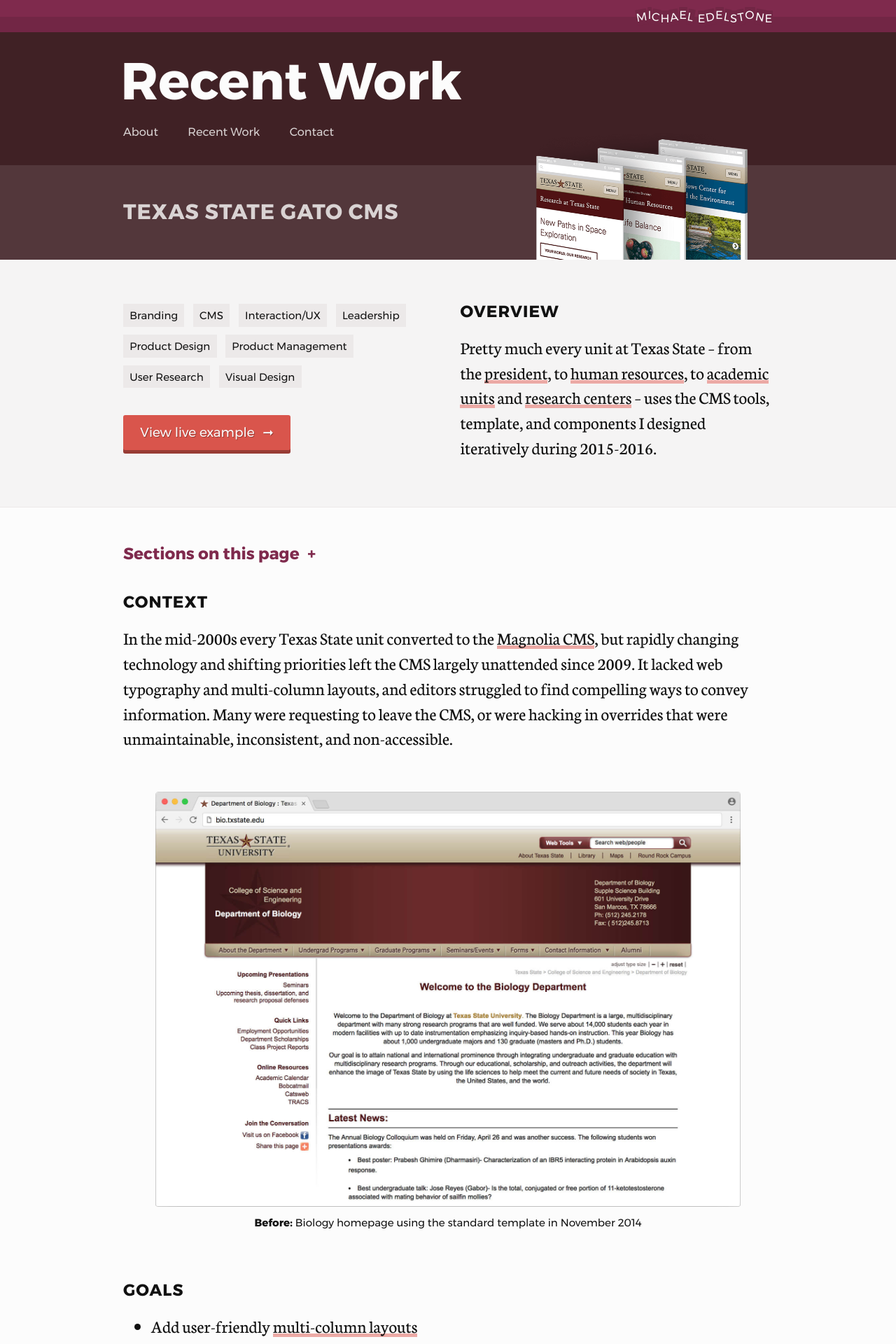
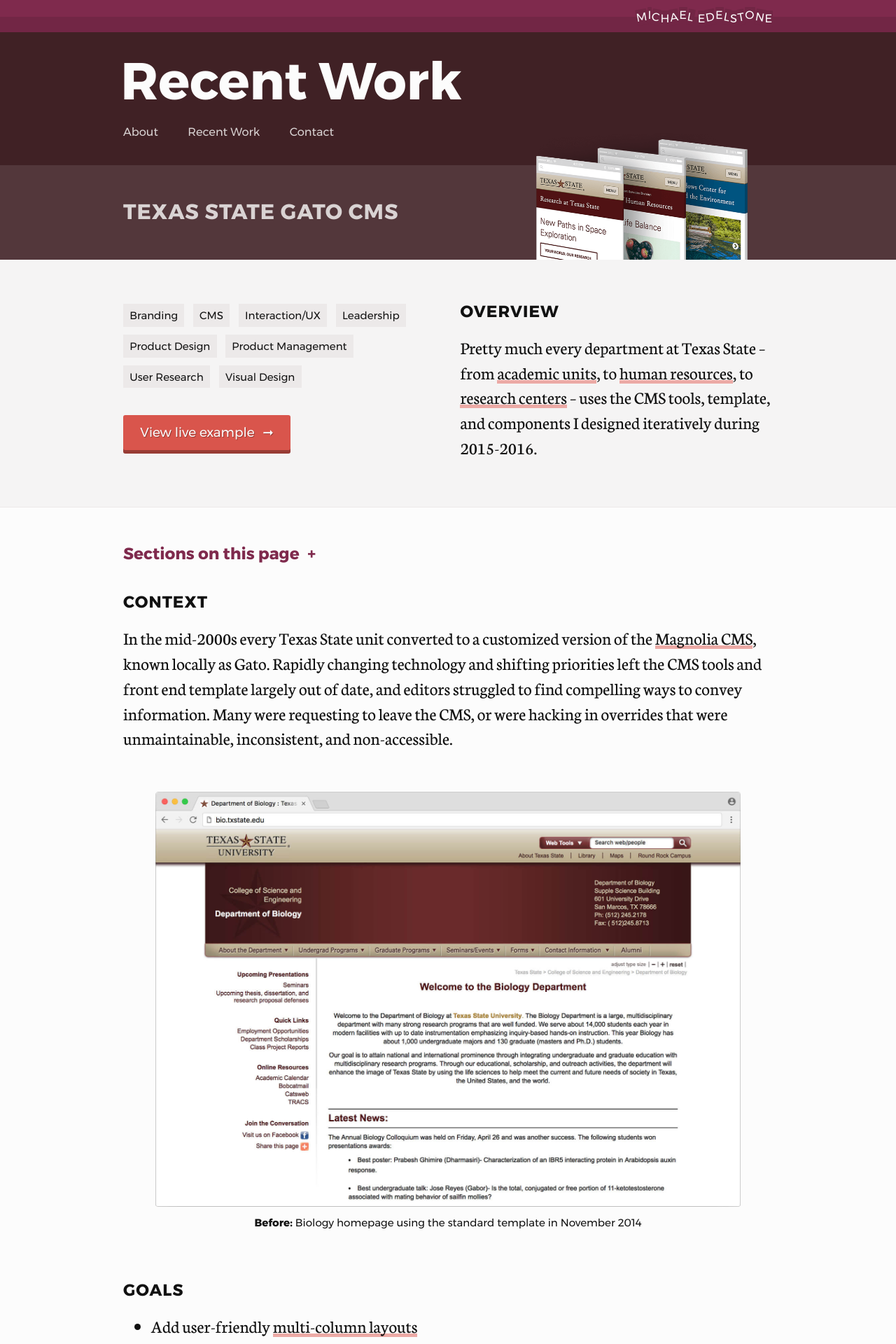
Before and after one commit to edelstone/my-website, a Jekyll site: the page built from portfolio/gato-cms.html, in a window 1280 px wide. Shown: the top 1920 px of the page at 70% size. Built offline with Jekyll 4.4.1, drawn with Linux system fonts in a browser that asks for light colours; some of the changed text lies outside the part shown.

Commit message:
primarily changes some content on the Gato CMS case study

```diff
--- a/_sass/global.scss
+++ b/_sass/global.scss
@@ -1060,8 +1060,13 @@ a.offscreen:focus, a.offscreen:active, a.offscreen:hover {
         font-size: 2.2rem;
         word-spacing: 1px;
         margin: 0 auto;
-        background: $white;
-        padding: .2rem 1rem;
+
+        span {
+          background: $white;
+          padding: .2rem 0.6rem;
+          -webkit-box-decoration-break: clone;
+          box-decoration-break: clone;
+        }
       }
     }
 
--- a/portfolio/gato-cms.html
+++ b/portfolio/gato-cms.html
@@ -35,7 +35,7 @@ button-next-link: /portfolio/texas-state-brand
 				<div class="col col-2">
 					<div class="summary-text">
 						<h2>Overview</h2>
-						<p>Pretty much every unit at Texas State – from the <a href="http://president.txstate.edu">president</a>, to <a href="http://www.hr.txstate.edu/performance-management.html">human resources</a>, to <a href="http://www.theatreanddance.txstate.edu/">academic units</a> and <a href="http://www.meadowscenter.txstate.edu/ExploreSpringLake.html">research centers</a> – uses the CMS tools, template, and components I designed iteratively during 2015-2016.</p>
+						<p>Pretty much every department at Texas State – from  <a href="http://www.theatreanddance.txstate.edu/">academic units</a>, to <a href="http://www.hr.txstate.edu/performance-management.html">human resources</a>, to <a href="http://www.meadowscenter.txstate.edu/ExploreSpringLake.html">research centers</a> – uses the CMS tools, template, and components I designed iteratively during 2015-2016.</p>
 					</div>
 				</div>
 			</div>
@@ -57,14 +57,14 @@ button-next-link: /portfolio/texas-state-brand
 							<ul>
 								<li><a href="#focus-groups">Focus groups</a></li>
 								<li><a href="#concept">Front end concept</a></li>
-								<li><a href="#prototypes">Iterative prototypes</a></li>
+								<li><a href="#prototypes">Front end prototypes</a></li>
 								<li><a href="#cms">CMS user experience</a></li>
 							</ul>
 						</li>
 						<li><a href="#improvements">Major improvements</a></li>
 						<li><a href="#features">Noteworthy features</a>
 							<ul>
-								<li><a href="#images">Images</a></li>
+								<li><a href="#images">Imagery</a></li>
 							</ul>
 						</li>
 						<li><a href="#examples">Examples</a></li>
@@ -75,7 +75,7 @@ button-next-link: /portfolio/texas-state-brand
 
 			<h2 id="context">Context</h2>
 
-			<p>In the mid-2000s every Texas State unit converted to the <a href="https://www.magnolia-cms.com/">Magnolia CMS</a>, but rapidly changing technology and shifting priorities left the CMS largely unattended since 2009. It lacked web typography and multi-column layouts, and editors struggled to find compelling ways to convey information. Many were requesting to leave the CMS, or were hacking in overrides that were unmaintainable, inconsistent, and non-accessible.
+			<p>In the mid-2000s every Texas State unit converted to a customized version of the <a href="https://www.magnolia-cms.com/">Magnolia CMS</a>, known locally as Gato. Rapidly changing technology and shifting priorities left the CMS tools and front end template largely out of date, and editors struggled to find compelling ways to convey information. Many were requesting to leave the CMS, or were hacking in overrides that were unmaintainable, inconsistent, and non-accessible.
 
 			<div class="image-group">
 				<img class="image-modal" data-featherlight="/images/old-txst-template-nov-2014.jpg" src="/images/old-txst-template-nov-2014.jpg" alt="Biology homepage in November 2014" />
@@ -94,21 +94,21 @@ button-next-link: /portfolio/texas-state-brand
 
 			<h2 id="process">Process</h2>
 
-			<p>Past digital projects were largely run by the school&#8217;s IT unit, with University Marketing contributing static graphics and brand oversight only. The complex scope of this endeavor called for new processes and collaboration methods, with the design side owning more aspects of the front end and CMS user experience than ever before – from <a href="#focus-groups">user interviews</a>, to hover effects and transitions, to breakpoints and <a href="#cms">application dialogs</a>. Our lead developer and I recently discussed this transition on <a href="https://responsivewebdesign.com/podcast/texas-state/">the RWD Podcast</a>.</p>
+			<p>Past digital projects were largely run by the school&#8217;s IT unit, with University Marketing contributing static graphics and brand oversight only. The complex scope of this endeavor required new collaboration methods, with the design side owning more aspects of the front end and CMS user experience than ever before, including <a href="#focus-groups">user interviews</a>, interactive design elements, breakpoints, and <a href="#cms">application dialogs</a>. Our lead developer and I recently discussed this transition on <a href="https://responsivewebdesign.com/podcast/texas-state/">the RWD Podcast</a>.</p>
 
 			<h3 id="focus-groups">Focus groups</h3>
 
-			<p>Texas State has 400+ websites and about 1000 decentralized editors, so there&#8217;s a lot of variation. To get a firm grasp on unit needs, and what editors expected from an updated CMS, I led a bunch of focus groups in March 2015. We reviewed a few popular content management systems, several inspirational <a href="https://www.bates.edu/">higher</a> <a href="http://www.uchicago.edu/">education</a> <a href="http://www.unr.edu/">websites</a>, and some <a href="#concept">preliminary mockups</a> I built to solicit feedback on visual design and front-end behavior.</p>
+			<p>Texas State has 450+ websites and about 2500 decentralized editors, so there&#8217;s a lot of variation. To get a firm grasp on unit needs, and what editors expected from an updated Gato CMS, I led a bunch of focus groups in March 2015. We reviewed a few popular content management systems, several inspirational higher education websites, and some <a href="#concept">preliminary mockups</a> I built to solicit feedback on visual design and front-end behavior.</p>
 
 			<div class="image-group">
 				<img class="image-modal" data-featherlight="/images/focus-group.jpg" src="/images/focus-group.jpg" alt="Focus group participants giving feedback" />
-				<p class="caption">Focus group participants give feedback on the current state of the CMS</p>
+				<p class="caption">Focus group participants give feedback on the current state of Gato</p>
 			</div>
 
 			<h3 id="concept">Front end concept</h3>
 
-			<p>Long before the idea to update the CMS template, I worked on a side project focusing on a new look and feel for the University Marketing website. The intention was <i>not</i> to scale to the entire campus, but rather to demonstrate concepts like accessible color, web fonts and icons, responsive design, and background video to departmental leadership. I did some quick sketches and then went straight to <a href="http://edelstone.github.io/txst-template/home-1.html">high fidelity</a> <a href="http://edelstone.github.io/txst-template/secondary-1.html">demos</a>.</p>
-			<p>After lots of good feedback, and reaching an institutional consensus on updating our web properties, I naturally built upon these initial designs.</p>
+			<p>Long before the idea to update the CMS template design, I worked on a side project focusing on a new look and feel for the University Marketing website. The intention was <i>not</i> to scale to the entire campus, but rather to demonstrate concepts like accessible color, web fonts and icons, responsive design, and background video to departmental leadership. I did some quick sketches and then went straight to <a href="http://edelstone.github.io/txst-template/home-1.html">high fidelity</a> <a href="http://edelstone.github.io/txst-template/secondary-1.html">demos</a>.</p>
+			<p>After reaching an institutional consensus on updating our web properties, I built upon these initial designs.</p>
 
 			<div class="image-group">
 
@@ -120,7 +120,7 @@ button-next-link: /portfolio/texas-state-brand
 
 			</div>
 
-			<h3 id="prototypes">Iterative prototypes</h3>
+			<h3 id="prototypes">Front end prototypes</h3>
 
 			<p>I expanded on the initial concept in a series of HTML/CSS prototypes from March to July 2015. Overall, we went through about half a dozen major design iterations before starting back-end development. To facilitate communication with stakeholders, developers, and focus group participants (who offered regular feedback on my progress), <a href="http://edelstone.github.io/txst-template/">I organized the project on GitHub Pages</a>.</p>
 
@@ -136,7 +136,7 @@ button-next-link: /portfolio/texas-state-brand
 
 			<h3 id="cms">CMS user experience</h3>
 
-			<p>We added a number of usability changes and features on top of our open source CMS, Magnolia. The most requested feature was the ability to create multi-column layouts without the need for external tools or coding knowledge. Magnolia didn&#8217;t have this capability baked in, so we had to design and build it from scratch. To keep things simple for users, I devised a limited, understandable grid system and some corresponding nomenclature for easy reference. Some design references are below.</p>
+			<p>We added a number of custom usability features on top of our open source CMS. The most requested feature was the ability to create multi-column layouts without the need for external tools or coding knowledge. Gato didn&#8217;t have this capability baked in, so we had to design and build it from scratch. To keep things simple for users, I devised a limited, understandable grid system and some corresponding nomenclature for easy reference.</p>
 
 			<div class="image-group">
 
@@ -144,10 +144,10 @@ button-next-link: /portfolio/texas-state-brand
 				<p class="caption">Early sketch of user flow for creating a multi-column webpage</p>
 
 				<img class="image-modal" data-featherlight="/images/screenshot-feature-txst-template-grid.jpg" src="/images/screenshot-feature-txst-template-grid.jpg" alt="Mockup showing six column layout options" />
-				<p class="caption">Photoshop rendering of grid options for internal reference</p>
+				<p class="caption">Sketch mockup of layout options for internal reference</p>
 
 				<img class="image-border image-modal" data-featherlight="/images/product-magnolia-column-selection.jpg" src="/images/product-magnolia-column-selection.jpg" alt="Sketch mockup showing visual column selection dialog" />
-				<p class="caption">Visualizing the column selection dialog in higher fidelity (using Sketch)</p>
+				<p class="caption">Visualizing the column selection dialog in Sketch</p>
 
 				<img class="image-border image-modal" data-featherlight="/images/screenshot-demo-txst-template-cms-bars.jpg" src="/images/screenshot-demo-txst-template-cms-bars.jpg" alt="Sketch mockup showing content outlines" />
 				<p class="caption"><a href="http://edelstone.github.io/txst-template/editor-interface-1.html">Demonstrating section and content bars</a> in various states</p>
--- a/portfolio/index.html
+++ b/portfolio/index.html
@@ -22,7 +22,7 @@ button-next-link: /contact
 					<div class="button project-button">Case study<span class="button-arrow">&#10142;</span></div>
 				</div>
 			</div>
-			<div class="coming-soon"><h3>Not quite ready yet. Stay tuned.</h3></div>
+			<div class="coming-soon"><h3><span>Not quite ready yet. Stay tuned.</span></h3></div>
 		</div>
 
 		<a href="/portfolio/gato-cms" class="project-wrapper project-wrapper-2">
@@ -43,7 +43,7 @@ button-next-link: /contact
 					<div class="button project-button">Case study<span class="button-arrow">&#10142;</span></div>
 				</div>
 			</div>
-			<div class="coming-soon"><h3>Working on this currently. Be patient!</h3></div>
+			<div class="coming-soon"><h3><span>Working on this currently. Be patient!</span></h3></div>
 		</div>
 
 		<a href="/portfolio/texas-state-homepage" class="project-wrapper project-wrapper-4">
```
Also changed, not shown: other parts of portfolio/gato-cms.html (+1 -1 lines).
